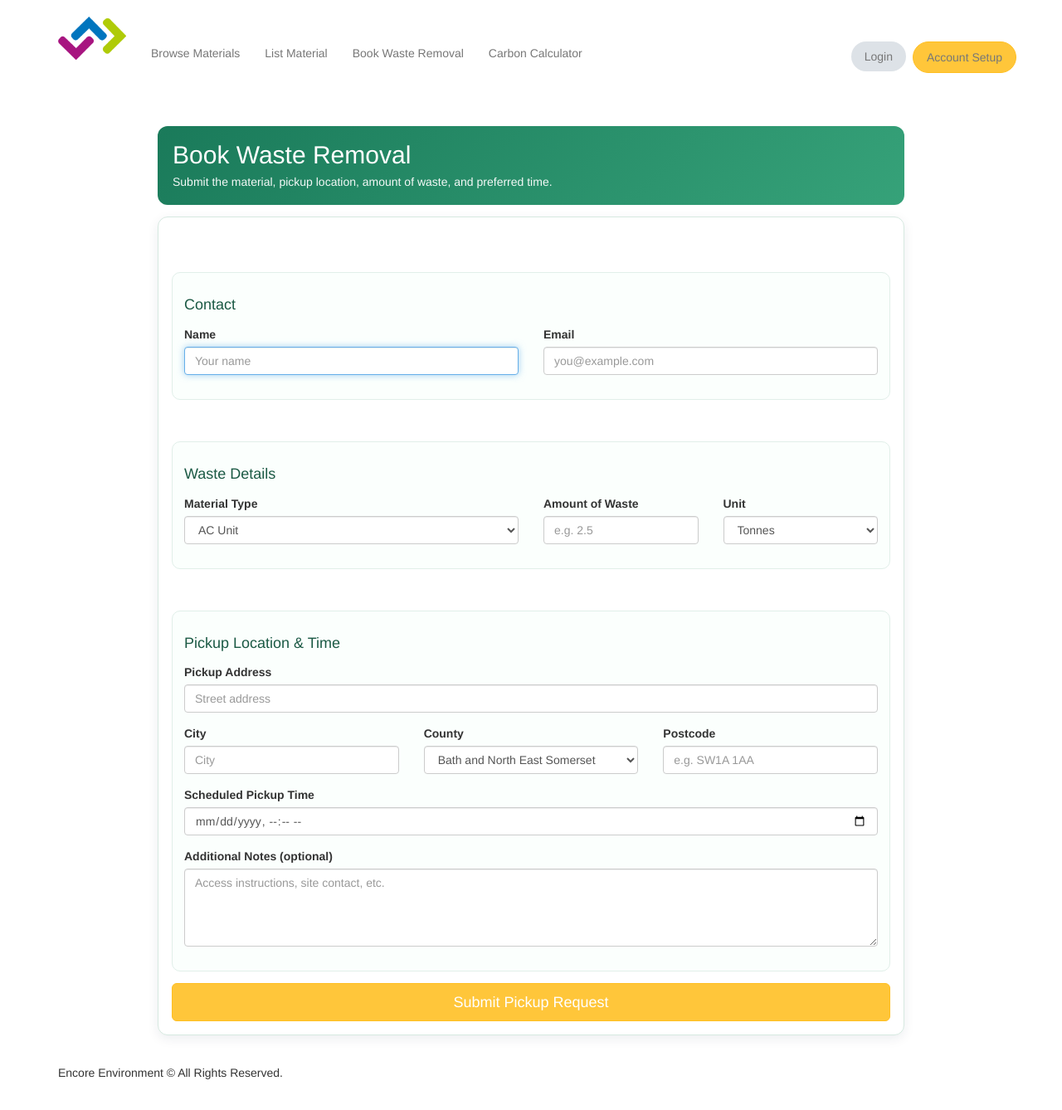
After one commit to dodsy4/projectdivert, a Flask app: page /waste_removal/request in a window 1280 px wide. The commit adds this page. Shown: the whole page at 83% size. Run offline with Flask 3, Linux system fonts and the light colour scheme; data comes from the database, SQL or seed files in the repository; parts of the project's set-up code (start-up, migrations or seed data) failed here and were passed over; some libraries are stand-ins or nearby versions.

Commit message:
Add waste removal booking request form and backend

```diff
--- a/app.py
+++ b/app.py
@@ -6,6 +6,7 @@ import json
 import os
 import csv
 import uuid
+from datetime import datetime
 import dateutil.parser
 import babel
 import requests
@@ -126,6 +127,28 @@ class r(db.Model):
 
     def __repr__(self):
         return '<Request {}>'.format(self.mat_id)
+
+
+class WasteRemovalRequest(db.Model):
+    __tablename__ = 'waste_removal_requests'
+
+    id = db.Column(db.Integer, primary_key=True)
+    requester_name = db.Column(db.String(120), nullable=False)
+    requester_email = db.Column(db.String(255), nullable=False)
+    material_type = db.Column(db.String(120), nullable=False)
+    waste_amount = db.Column(db.Float, nullable=False)
+    waste_unit = db.Column(db.String(32), nullable=False)
+    pickup_address = db.Column(db.String(255), nullable=False)
+    pickup_city = db.Column(db.String(120))
+    pickup_county = db.Column(db.String(120))
+    pickup_postcode = db.Column(db.String(32), nullable=False)
+    scheduled_pickup_at = db.Column(db.DateTime, nullable=False)
+    notes = db.Column(db.Text)
+    status = db.Column(db.String(32), nullable=False, default='pending')
+    created_at = db.Column(db.DateTime, nullable=False, default=datetime.utcnow)
+
+    def __repr__(self):
+        return '<WasteRemovalRequest {} {}>'.format(self.id, self.material_type)
 
 
 @login_manager.user_loader
@@ -1163,6 +1186,94 @@ def request_material_form(mat_id):
 
     return redirect('/materials')
 
+
+@app.route('/waste-removal/request', methods=['GET'])
+@app.route('/waste_removal/request', methods=['GET'])
+def create_waste_removal_request_form():
+    form = WasteRemovalRequestForm()
+    if current_user.is_authenticated:
+        if current_user.name:
+            form.requester_name.data = current_user.name
+        if current_user.email:
+            form.requester_email.data = current_user.email
+    min_pickup_iso = datetime.now().replace(second=0, microsecond=0).strftime('%Y-%m-%dT%H:%M')
+    return render_template('forms/waste_removal_request.html', form=form, min_pickup_iso=min_pickup_iso)
+
+
+@app.route('/waste-removal/request', methods=['POST'])
+@app.route('/waste_removal/request', methods=['POST'])
+def create_waste_removal_request_submission():
+    error = False
+    try:
+        form = _require_form_fields(
+            request.form,
+            [
+                'requester_name',
+                'requester_email',
+                'material_type',
+                'waste_amount',
+                'waste_unit',
+                'pickup_address',
+                'pickup_postcode',
+                'scheduled_pickup_at',
+            ],
+        )
+
+        material_type = form['material_type']
+        if material_type == 'Other':
+            custom_material_type = request.form.get('custom_material_type', '').strip()
+            if not custom_material_type:
+                raise ValueError('Please enter a material type when selecting Other.')
+            material_type = custom_material_type[:120]
+
+        waste_amount = _to_float_or_none(form['waste_amount'])
+        if waste_amount is None or waste_amount <= 0:
+            raise ValueError('Waste amount must be a positive number.')
+
+        try:
+            scheduled_pickup_at = dateutil.parser.parse(form['scheduled_pickup_at'])
+        except (TypeError, ValueError, OverflowError):
+            raise ValueError('Please provide a valid scheduled pickup date and time.')
+
+        if scheduled_pickup_at.tzinfo is not None:
+            scheduled_pickup_at = scheduled_pickup_at.astimezone().replace(tzinfo=None)
+        if scheduled_pickup_at <= datetime.now():
+            raise ValueError('Scheduled pickup time must be in the future.')
+
+        booking = WasteRemovalRequest(
+            requester_name=form['requester_name'][:120],
+            requester_email=form['requester_email'][:255],
+            material_type=material_type,
+            waste_amount=waste_amount,
+            waste_unit=form['waste_unit'][:32],
+            pickup_address=form['pickup_address'][:255],
+            pickup_city=(request.form.get('pickup_city') or '').strip()[:120] or None,
+            pickup_county=(request.form.get('pickup_county') or '').strip()[:120] or None,
+            pickup_postcode=form['pickup_postcode'][:32],
+            scheduled_pickup_at=scheduled_pickup_at,
+            notes=(request.form.get('notes') or '').strip() or None,
+            status='pending',
+        )
+        db.session.add(booking)
+        db.session.commit()
+    except ValueError as exc:
+        error = True
+        db.session.rollback()
+        flash(str(exc))
+    except Exception:
+        error = True
+        db.session.rollback()
+        app.logger.exception('Waste removal request submission failed.')
+    finally:
+        db.session.close()
+
+    if error:
+        flash('Waste removal request could not be submitted.')
+    else:
+        flash('Waste removal request submitted. We will contact you to confirm pickup.')
+
+    return redirect('/waste-removal/request')
+
 #  Error Handling and Initializing
 #  ----------------------------------------------------------------
 @app.errorhandler(404)
--- a/forms.py
+++ b/forms.py
@@ -1,6 +1,6 @@
 from flask_wtf import FlaskForm
 from wtforms import StringField, SelectField, FloatField, TextAreaField
-from wtforms.validators import DataRequired, URL
+from wtforms.validators import DataRequired, NumberRange, URL
 
 COUNTY_CHOICES = [
     'Bath and North East Somerset',
@@ -97,6 +97,14 @@ OUTPUT_MATERIAL_CHOICES = [
     'Other',
 ]
 
+WASTE_AMOUNT_UNIT_CHOICES = [
+    'Tonnes',
+    'Kilograms',
+    'Cubic Meters',
+    'Bags',
+    'Items',
+]
+
 
 class FilterForm(FlaskForm):
     postcode = StringField('postcode', validators=[DataRequired()])
@@ -178,3 +186,17 @@ class OutputForm(FlaskForm):
     site_address = StringField('site_address', validators=[DataRequired()])
     traditional_address = StringField('traditional_address', validators=[DataRequired()])
     divert_address = StringField('divert_address', validators=[DataRequired()])
+
+
+class WasteRemovalRequestForm(FlaskForm):
+    requester_name = StringField('requester_name', validators=[DataRequired()])
+    requester_email = StringField('requester_email', validators=[DataRequired()])
+    material_type = SelectField('material_type', validators=[DataRequired()], choices=MATERIAL_CHOICES)
+    waste_amount = FloatField('waste_amount', validators=[DataRequired(), NumberRange(min=0.01)])
+    waste_unit = SelectField('waste_unit', validators=[DataRequired()], choices=WASTE_AMOUNT_UNIT_CHOICES)
+    pickup_address = StringField('pickup_address', validators=[DataRequired()])
+    pickup_city = StringField('pickup_city')
+    pickup_county = SelectField('pickup_county', choices=COUNTY_CHOICES)
+    pickup_postcode = StringField('pickup_postcode', validators=[DataRequired()])
+    scheduled_pickup_at = StringField('scheduled_pickup_at', validators=[DataRequired()])
+    notes = TextAreaField('notes')
--- /dev/null
+++ b/templates/forms/waste_removal_request.html
@@ -0,0 +1,169 @@
+{% extends 'layouts/main.html' %}
+{% block title %}Book Waste Removal{% endblock %}
+{% block content %}
+<style>
+  .pickup-shell {
+    max-width: 900px;
+    margin: 12px auto 30px;
+  }
+
+  .pickup-head {
+    background: linear-gradient(135deg, #1a7a5a, #36a279);
+    color: #fff;
+    border-radius: 12px;
+    padding: 18px;
+    margin-bottom: 14px;
+  }
+
+  .pickup-head h2 {
+    margin: 0 0 6px;
+    font-size: 30px;
+  }
+
+  .pickup-head p {
+    margin: 0;
+    opacity: 0.95;
+  }
+
+  .pickup-form {
+    background: #fff;
+    border: 1px solid #d6e9e0;
+    border-radius: 12px;
+    box-shadow: 0 4px 14px rgba(10, 40, 66, 0.08);
+    padding: 16px;
+  }
+
+  .section-card {
+    border: 1px solid #e1efe9;
+    border-radius: 10px;
+    padding: 14px;
+    margin-bottom: 14px;
+    background: #fbfffd;
+  }
+
+  .section-title {
+    margin: 0 0 10px;
+    font-size: 18px;
+    color: #1b5944;
+  }
+</style>
+
+<div class="pickup-shell">
+  <div class="pickup-head">
+    <h2>Book Waste Removal</h2>
+    <p>Submit the material, pickup location, amount of waste, and preferred time.</p>
+  </div>
+
+  <form method="post" class="pickup-form">
+    <section class="section-card">
+      <h3 class="section-title">Contact</h3>
+      <div class="row">
+        <div class="col-sm-6">
+          <div class="form-group">
+            <label for="requester_name">Name</label>
+            {{ form.requester_name(class_='form-control', autofocus=true, placeholder='Your name') }}
+          </div>
+        </div>
+        <div class="col-sm-6">
+          <div class="form-group">
+            <label for="requester_email">Email</label>
+            {{ form.requester_email(class_='form-control', placeholder='you@example.com') }}
+          </div>
+        </div>
+      </div>
+    </section>
+
+    <section class="section-card">
+      <h3 class="section-title">Waste Details</h3>
+      <div class="row">
+        <div class="col-sm-6">
+          <div class="form-group">
+            <label for="material_type">Material Type</label>
+            {{ form.material_type(class_='form-control') }}
+          </div>
+        </div>
+        <div class="col-sm-3">
+          <div class="form-group">
+            <label for="waste_amount">Amount of Waste</label>
+            {{ form.waste_amount(class_='form-control', placeholder='e.g. 2.5') }}
+          </div>
+        </div>
+        <div class="col-sm-3">
+          <div class="form-group">
+            <label for="waste_unit">Unit</label>
+            {{ form.waste_unit(class_='form-control') }}
+          </div>
+        </div>
+      </div>
+
+      <div class="form-group" id="custom-material-wrap" style="display:none;">
+        <label for="custom_material_type">If Other, enter material type</label>
+        <input id="custom_material_type" name="custom_material_type" type="text" class="form-control" placeholder="e.g. Mixed demolition waste">
+      </div>
+    </section>
+
+    <section class="section-card">
+      <h3 class="section-title">Pickup Location & Time</h3>
+      <div class="form-group">
+        <label for="pickup_address">Pickup Address</label>
+        {{ form.pickup_address(class_='form-control', placeholder='Street address') }}
+      </div>
+
+      <div class="row">
+        <div class="col-sm-4">
+          <div class="form-group">
+            <label for="pickup_city">City</label>
+            {{ form.pickup_city(class_='form-control', placeholder='City') }}
+          </div>
+        </div>
+        <div class="col-sm-4">
+          <div class="form-group">
+            <label for="pickup_county">County</label>
+            {{ form.pickup_county(class_='form-control') }}
+          </div>
+        </div>
+        <div class="col-sm-4">
+          <div class="form-group">
+            <label for="pickup_postcode">Postcode</label>
+            {{ form.pickup_postcode(class_='form-control', placeholder='e.g. SW1A 1AA') }}
+          </div>
+        </div>
+      </div>
+
+      <div class="form-group">
+        <label for="scheduled_pickup_at">Scheduled Pickup Time</label>
+        {{ form.scheduled_pickup_at(class_='form-control', type='datetime-local', min=min_pickup_iso) }}
+      </div>
+
+      <div class="form-group">
+        <label for="notes">Additional Notes (optional)</label>
+        {{ form.notes(class_='form-control', rows='4', placeholder='Access instructions, site contact, etc.') }}
+      </div>
+    </section>
+
+    <input type="submit" value="Submit Pickup Request" class="btn btn-primary btn-lg btn-block">
+  </form>
+</div>
+
+<script>
+  (function () {
+    var materialType = document.getElementById('material_type');
+    var customWrap = document.getElementById('custom-material-wrap');
+    var customInput = document.getElementById('custom_material_type');
+
+    function toggleCustomMaterial() {
+      var show = materialType && materialType.value === 'Other';
+      customWrap.style.display = show ? 'block' : 'none';
+      customInput.required = show;
+      if (!show) {
+        customInput.value = '';
+      }
+    }
+
+    if (materialType) {
+      materialType.addEventListener('change', toggleCustomMaterial);
+      toggleCustomMaterial();
+    }
+  })();
+</script>
+{% endblock %}
--- a/templates/layouts/main.html
+++ b/templates/layouts/main.html
@@ -43,6 +43,7 @@
           <ul class="nav navbar-nav">
             <li><a href="/materials">Browse Materials</a></li>
             <li><a href="/material_input">List Material</a></li>
+            <li><a href="/waste-removal/request">Book Waste Removal</a></li>
             <li><a href="/output">Carbon Calculator</a></li>
           </ul>
           <ul class="nav navbar-nav navbar-right">
```
Also changed, not shown: tests/test_app_smoke.py (+74 -0 lines).
